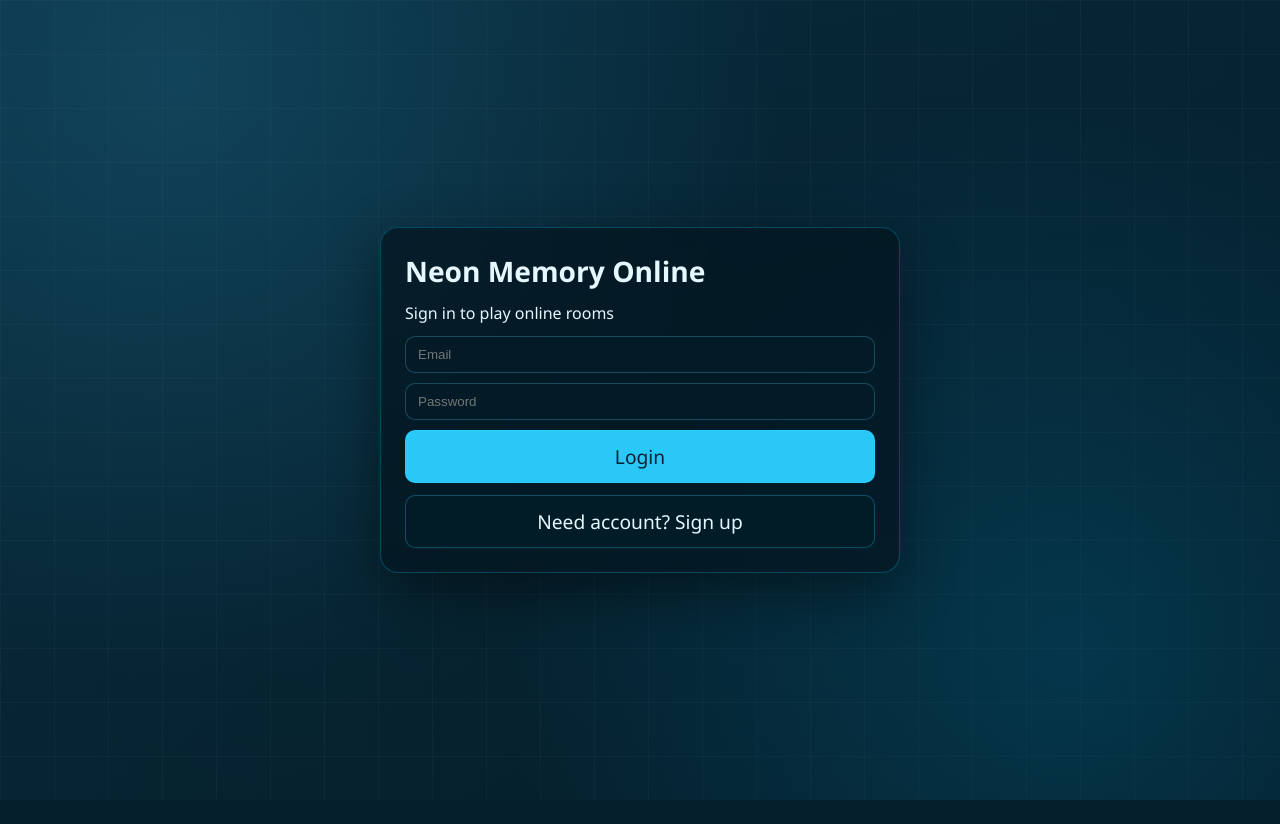
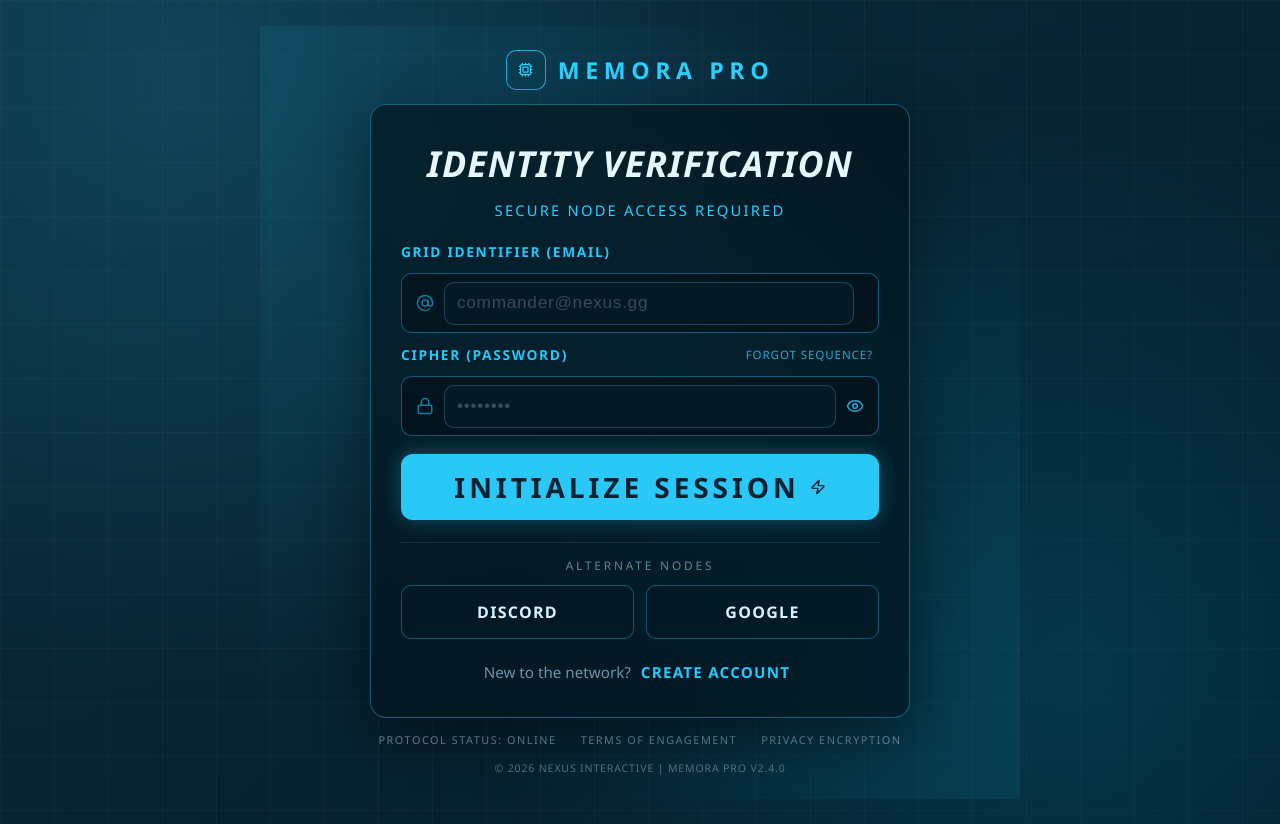
Before and after one commit to TQFALEH/card, a React (Vite) app in the folder client/: page /auth in a window 1280 px wide. Before the commit the page ends 800 px from the top, so only its background shows below. Built offline with nearby package versions, Linux system fonts and the light colour scheme; no server answers; the database is empty.

Commit message:
Redesign auth screens to neon identity-verification style

```diff
--- a/client/src/pages/AuthPage.tsx
+++ b/client/src/pages/AuthPage.tsx
@@ -1,4 +1,5 @@
 import { FormEvent, useState } from "react";
+import { AtSign, Cpu, Eye, EyeOff, Lock, Zap } from "lucide-react";
 import { useLocation, useNavigate } from "react-router-dom";
 import ScreenShell from "../components/ScreenShell";
 import { useAuth } from "../contexts/AuthContext";
@@ -13,6 +14,7 @@ export default function AuthPage() {
   const [username, setUsername] = useState("");
   const [error, setError] = useState<string | null>(null);
   const [loading, setLoading] = useState(false);
+  const [showPassword, setShowPassword] = useState(false);
 
   const onSubmit = async (e: FormEvent) => {
     e.preventDefault();
@@ -34,17 +36,83 @@ export default function AuthPage() {
   };
 
   return (
-    <ScreenShell screenKey="auth" className="auth-card glass-panel">
-      <h1>Neon Memory Online</h1>
-      <p>{mode === "login" ? "Sign in to play online rooms" : "Create an account to start"}</p>
-      <form onSubmit={onSubmit} className="auth-form">
-        {mode === "signup" && <input placeholder="Username" value={username} onChange={(e) => setUsername(e.target.value)} required />}
-        <input type="email" placeholder="Email" value={email} onChange={(e) => setEmail(e.target.value)} required />
-        <input type="password" placeholder="Password" value={password} onChange={(e) => setPassword(e.target.value)} required minLength={6} />
-        {error && <div className="error-pill">{error}</div>}
-        <button className="primary-btn" disabled={loading}>{loading ? "Please wait..." : mode === "login" ? "Login" : "Sign up"}</button>
-      </form>
-      <button className="ghost-btn" onClick={() => setMode(mode === "login" ? "signup" : "login")}>{mode === "login" ? "Need account? Sign up" : "Have account? Login"}</button>
+    <ScreenShell screenKey="auth" className="auth-shell">
+      <div className="auth-brand">
+        <span className="auth-brand-icon"><Cpu size={15} /></span>
+        <span>MEMORA PRO</span>
+      </div>
+
+      <section className="auth-card glass-panel">
+        <header className="auth-header">
+          <h1>IDENTITY VERIFICATION</h1>
+          <p>SECURE NODE ACCESS REQUIRED</p>
+        </header>
+
+        <form onSubmit={onSubmit} className="auth-form">
+          {mode === "signup" && (
+            <>
+              <label>CALLSIGN (USERNAME)</label>
+              <div className="auth-input-wrap">
+                <AtSign size={18} />
+                <input placeholder="commander_x" value={username} onChange={(e) => setUsername(e.target.value)} required />
+              </div>
+            </>
+          )}
+
+          <label>GRID IDENTIFIER (EMAIL)</label>
+          <div className="auth-input-wrap">
+            <AtSign size={18} />
+            <input type="email" placeholder="commander@nexus.gg" value={email} onChange={(e) => setEmail(e.target.value)} required />
+          </div>
+
+          <div className="auth-pass-row">
+            <label>CIPHER (PASSWORD)</label>
+            <button type="button" className="auth-link-mini">FORGOT SEQUENCE?</button>
+          </div>
+          <div className="auth-input-wrap">
+            <Lock size={18} />
+            <input
+              type={showPassword ? "text" : "password"}
+              placeholder="••••••••"
+              value={password}
+              onChange={(e) => setPassword(e.target.value)}
+              required
+              minLength={6}
+            />
+            <button type="button" className="eye-btn" onClick={() => setShowPassword((v) => !v)}>
+              {showPassword ? <EyeOff size={18} /> : <Eye size={18} />}
+            </button>
+          </div>
+
+          {error && <div className="error-pill">{error}</div>}
+
+          <button className="auth-main-btn" disabled={loading}>
+            {loading ? "PROCESSING..." : mode === "login" ? "INITIALIZE SESSION" : "CREATE ACCOUNT"} <Zap size={16} />
+          </button>
+        </form>
+
+        <div className="auth-alt">
+          <span>ALTERNATE NODES</span>
+          <div className="auth-alt-row">
+            <button type="button" className="auth-alt-btn">DISCORD</button>
+            <button type="button" className="auth-alt-btn">GOOGLE</button>
+          </div>
+        </div>
+
+        <p className="auth-switch">
+          {mode === "login" ? "New to the network?" : "Already authenticated?"}{" "}
+          <button type="button" onClick={() => setMode(mode === "login" ? "signup" : "login")}>
+            {mode === "login" ? "CREATE ACCOUNT" : "SIGN IN"}
+          </button>
+        </p>
+      </section>
+
+      <footer className="auth-footer">
+        <span>PROTOCOL STATUS: ONLINE</span>
+        <span>TERMS OF ENGAGEMENT</span>
+        <span>PRIVACY ENCRYPTION</span>
+      </footer>
+      <small className="auth-build">© 2026 NEXUS INTERACTIVE | MEMORA PRO V2.4.0</small>
     </ScreenShell>
   );
 }
--- a/client/src/styles.css
+++ b/client/src/styles.css
@@ -1822,6 +1822,26 @@ p {
   .menu-actions {
     flex-direction: column;
   }
+
+  .auth-card {
+    padding: 20px 16px;
+    gap: 16px;
+  }
+
+  .auth-header h1 {
+    font-size: 1.75rem;
+  }
+
+  .auth-main-btn {
+    font-size: 1.1rem;
+    min-height: 56px;
+  }
+
+  .auth-footer {
+    gap: 10px;
+    font-size: 0.58rem;
+    letter-spacing: 0.1em;
+  }
 }
 
 @media (max-width: 420px) {
@@ -1857,21 +1877,220 @@ p {
 }
 
 /* ===== Online Layer (keeps old premium look) ===== */
+.auth-shell {
+  width: min(760px, 100%);
+  min-height: calc(100vh - 30px);
+  display: grid;
+  align-content: center;
+  justify-items: center;
+  gap: 14px;
+  padding: clamp(12px, 2.5vw, 24px);
+}
+
+.auth-shell::before {
+  content: "";
+  position: fixed;
+  inset: 0;
+  pointer-events: none;
+  z-index: -1;
+  background:
+    radial-gradient(circle at 50% 40%, rgba(27, 203, 255, 0.14), transparent 58%),
+    linear-gradient(120deg, rgba(19, 152, 191, 0.13), transparent 35%, transparent 65%, rgba(19, 152, 191, 0.13));
+}
+
+.auth-brand {
+  display: inline-flex;
+  align-items: center;
+  gap: 12px;
+  color: #2ad2ff;
+  letter-spacing: 0.24em;
+  font-weight: 700;
+  font-size: 1.45rem;
+}
+
+.auth-brand-icon {
+  width: 40px;
+  aspect-ratio: 1;
+  border-radius: 10px;
+  border: 1px solid rgba(42, 210, 255, 0.75);
+  display: grid;
+  place-items: center;
+  background: rgba(10, 61, 82, 0.54);
+}
+
 .auth-card {
-  width: min(520px, 100%);
-  padding: 24px;
-  border-radius: 18px;
+  width: min(540px, 100%);
+  border-radius: 16px;
+  padding: 34px 30px;
+  border: 1px solid rgba(38, 178, 224, 0.45);
+  display: grid;
+  gap: 22px;
+}
+
+.auth-header {
+  text-align: center;
   display: grid;
   gap: 12px;
 }
 
-.auth-card h1 {
-  font-size: clamp(1.5rem, 2.2vw, 2rem);
+.auth-header h1 {
+  font-size: clamp(2rem, 2.8vw, 2.8rem);
+  font-style: italic;
+  letter-spacing: 0.03em;
+}
+
+.auth-header p {
+  color: #26cfff;
+  letter-spacing: 0.15em;
+  font-size: 0.92rem;
 }
 
 .auth-form {
   display: grid;
-  gap: 10px;
+  gap: 12px;
+}
+
+.auth-form label {
+  color: #22c9fb;
+  letter-spacing: 0.12em;
+  font-size: 0.86rem;
+  font-weight: 700;
+}
+
+.auth-pass-row {
+  display: flex;
+  justify-content: space-between;
+  align-items: center;
+}
+
+.auth-link-mini {
+  border: 0;
+  background: transparent;
+  color: #1baed8;
+  font-size: 0.72rem;
+  letter-spacing: 0.08em;
+  cursor: pointer;
+}
+
+.auth-input-wrap {
+  border: 1px solid rgba(24, 138, 175, 0.6);
+  background: rgba(4, 21, 31, 0.88);
+  border-radius: 10px;
+  min-height: 60px;
+  display: grid;
+  grid-template-columns: auto 1fr auto;
+  align-items: center;
+  gap: 10px;
+  padding: 0 14px;
+  color: #117ca0;
+}
+
+.auth-input-wrap input {
+  border: 0;
+  outline: none;
+  background: transparent;
+  color: #dbf8ff;
+  font-size: 1.08rem;
+  letter-spacing: 0.04em;
+}
+
+.auth-input-wrap input::placeholder {
+  color: rgba(197, 235, 247, 0.25);
+}
+
+.eye-btn {
+  border: 0;
+  background: transparent;
+  color: #1aa8cf;
+  cursor: pointer;
+  padding: 0;
+  display: grid;
+  place-items: center;
+}
+
+.auth-main-btn {
+  margin-top: 6px;
+  border: 1px solid rgba(36, 207, 255, 0.86);
+  background: #2ac8f7;
+  color: #032130;
+  border-radius: 12px;
+  min-height: 66px;
+  font-size: 1.75rem;
+  letter-spacing: 0.14em;
+  font-weight: 800;
+  display: inline-flex;
+  align-items: center;
+  justify-content: center;
+  gap: 10px;
+  box-shadow: 0 0 20px rgba(36, 207, 255, 0.32);
+  cursor: pointer;
+}
+
+.auth-main-btn:disabled {
+  opacity: 0.7;
+  cursor: not-allowed;
+}
+
+.auth-alt {
+  border-top: 1px solid rgba(44, 128, 154, 0.24);
+  padding-top: 14px;
+  display: grid;
+  gap: 12px;
+}
+
+.auth-alt > span {
+  justify-self: center;
+  color: #59889b;
+  letter-spacing: 0.24em;
+  font-size: 0.74rem;
+}
+
+.auth-alt-row {
+  display: grid;
+  grid-template-columns: 1fr 1fr;
+  gap: 12px;
+}
+
+.auth-alt-btn {
+  border: 1px solid rgba(26, 135, 171, 0.56);
+  background: rgba(3, 26, 37, 0.86);
+  border-radius: 10px;
+  min-height: 54px;
+  color: #d6f4ff;
+  font-weight: 700;
+  letter-spacing: 0.08em;
+}
+
+.auth-switch {
+  text-align: center;
+  color: #6c96a8;
+  font-size: 0.95rem;
+}
+
+.auth-switch button {
+  border: 0;
+  background: transparent;
+  color: #22c9fb;
+  font-weight: 700;
+  letter-spacing: 0.08em;
+  cursor: pointer;
+}
+
+.auth-footer {
+  display: flex;
+  gap: 24px;
+  color: #6c94a7;
+  letter-spacing: 0.14em;
+  font-size: 0.68rem;
+  text-transform: uppercase;
+  flex-wrap: wrap;
+  justify-content: center;
+}
+
+.auth-build {
+  color: #527989;
+  letter-spacing: 0.08em;
+  font-size: 0.66rem;
 }
 
 .auth-form input,
```
